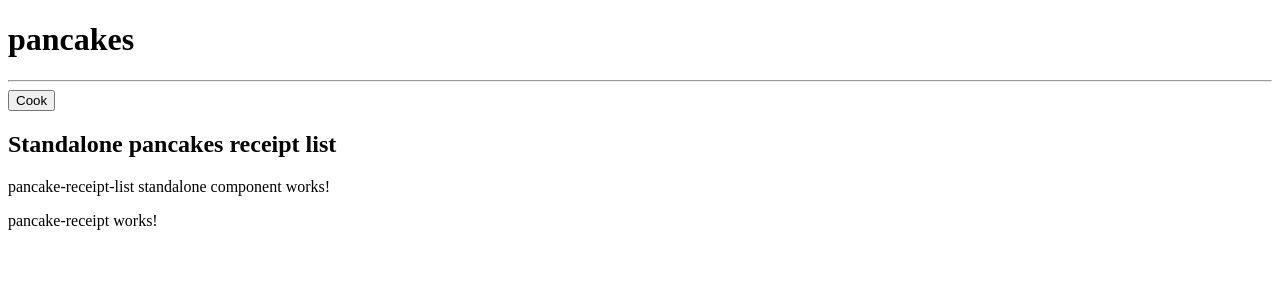
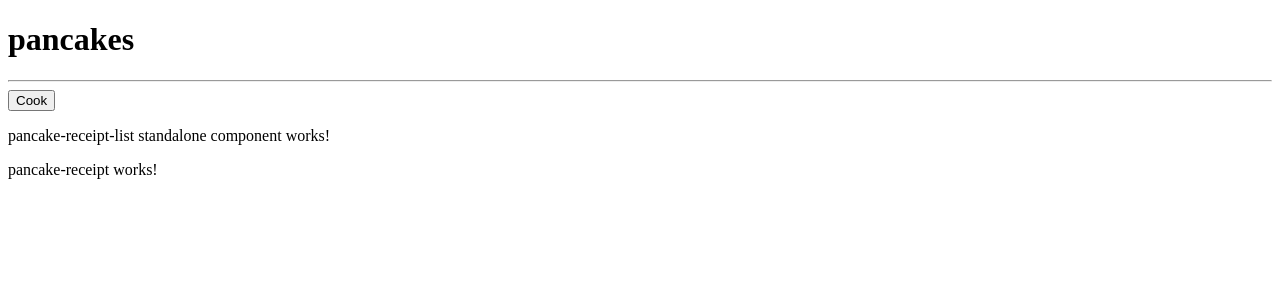
Before and after one commit to dev-david-g/workshop-angular-v15, an Angular app: page /list in a window 1280 px wide. Shown: the top 300 px of the page. Built offline with nearby package versions, Linux system fonts and the light colour scheme.

Commit message:
Routed standalone component

```diff
--- a/src/app/app.component.html
+++ b/src/app/app.component.html
@@ -3,5 +3,4 @@
 <div>
   <button (click)="doPancake()">Cook</button>
 </div>
-<h2>Standalone pancakes receipt list</h2>
-<app-pancake-receipt-list></app-pancake-receipt-list>
+<router-outlet></router-outlet>
--- a/src/app/app.module.ts
+++ b/src/app/app.module.ts
@@ -2,15 +2,17 @@ import { NgModule } from '@angular/core';
 import { BrowserModule } from '@angular/platform-browser';
 
 import { AppComponent } from './app.component';
-import {PancakeReceiptListComponent} from "./pancake-receipt-list/pancake-receipt-list.component";
+import {AppRoutingModule} from './app.routing.module';
+import {RouterOutlet} from "@angular/router";
 
 @NgModule({
   declarations: [
     AppComponent
   ],
   imports: [
+    AppRoutingModule,
     BrowserModule,
-    PancakeReceiptListComponent
+    RouterOutlet,
   ],
   providers: [],
   bootstrap: [AppComponent]
```
Also changed, not shown: src/app/app.routing.module.ts (added, +15 -0 lines).
